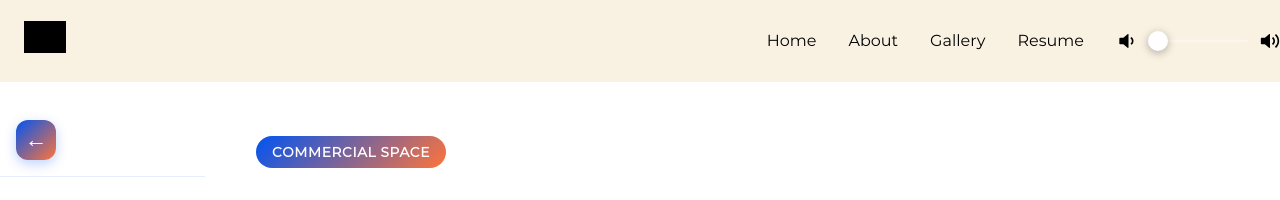
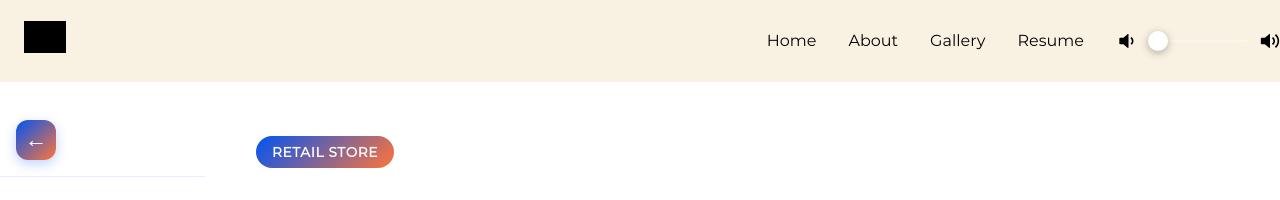
Before and after one commit to wy1203/lucille_portfolio, a React (Create React App) app: page /work/1 in a window 1280 px wide. Shown: the top 200 px of the page. Built offline with nearby package versions, Linux system fonts and the light colour scheme; grey boxes are pictures that could not be loaded.

Commit message:
update categories and orders

```diff
--- a/src/data/works/bikewalk.ts
+++ b/src/data/works/bikewalk.ts
@@ -3,7 +3,7 @@ import { WorkDetail } from "../types";
 export const bikewalkWork: WorkDetail = {
   id: 5,
   title: "BikeWalk",
-  category: "Commercial Space",
+  category: "Retail Store",
   description:
     "Community centered redesign for Bike Walk Tompkins to enhance community engagement, spatial efficiency, and brand identity",
   thumbnail: "/work_details/bikewalk/hero.png",
--- a/src/data/works/boat_exhibit.ts
+++ b/src/data/works/boat_exhibit.ts
@@ -3,7 +3,7 @@ import { WorkDetail } from "../types";
 export const boatExhibitWork: WorkDetail = {
   id: 7,
   title: "Boat Exhibit",
-  category: "Commercial Space",
+  category: "Retail Store",
   description: "Immersive maritime exhibition experience",
   thumbnail: "/work_details/boat_exhibit/hero.png",
   heroImage: "/work_details/boat_exhibit/hero.png",
--- a/src/data/works/cornell_class.ts
+++ b/src/data/works/cornell_class.ts
@@ -3,7 +3,7 @@ import { WorkDetail } from "../types";
 export const cornellClassWork: WorkDetail = {
   id: 4,
   title: "Cornell Class",
-  category: "Education Design",
+  category: "Education",
   description:
     "Innovative classrooms fostering collaborative and engaging learning environments",
   thumbnail: "/work_details/cornell_class/hero.png",
--- a/src/data/works/haworth.ts
+++ b/src/data/works/haworth.ts
@@ -2,8 +2,8 @@ import { WorkDetail } from "../types";
 
 export const haworthWork: WorkDetail = {
   id: 10,
-  title: "Workplace for Groupwork",
-  category: "Commercial Space, Internship",
+  title: "Workplace for Groupwork @ Haworth",
+  category: "Internship, Workplace",
   description:
     "Workplace design for group collaboration in an enclosed space to enhance focus, privacy, acoustic control and high movement",
   thumbnail: "/work_details/haworth/hero.png",
--- a/src/data/works/icey.ts
+++ b/src/data/works/icey.ts
@@ -3,7 +3,7 @@ import { WorkDetail } from "../types";
 export const iceyWork: WorkDetail = {
   id: 2,
   title: "ICEY!",
-  category: "Interactive Device",
+  category: "Device",
   description:
     "Interactive device simulating melting Arctic ice through 3D printing, LEDs, and Arduino technology to foster reflection on climate change",
   thumbnail: "/work_details/icey/thumbnail.jpg",
--- a/src/data/works/miami.ts
+++ b/src/data/works/miami.ts
@@ -2,8 +2,8 @@ import { WorkDetail } from "../types";
 
 export const miamiWork: WorkDetail = {
   id: 9,
-  title: "Miami-Dade Workplace Design",
-  category: "Commercial Space, Internship",
+  title: "Miami-Dade Workplace Design @ HDR",
+  category: "Internship, Workplace",
   description:
     "Workplace design for Miami-Dade Water to enhance brand identity, spatial efficiency, and function",
   thumbnail: "/work_details/miami_dade/1.png",
--- a/src/data/works/scoby.ts
+++ b/src/data/works/scoby.ts
@@ -3,7 +3,7 @@ import { WorkDetail } from "../types";
 export const scobyWork: WorkDetail = {
   id: 1,
   title: "The SCOBY Spot",
-  category: "Commercial Space",
+  category: "Retail Store",
   description: "Kombucha tea store promoting wellness and community",
   thumbnail: "/work_details/scoby/overview1.png",
   thumbnailImagePos: "50% 90%",
--- a/src/data/worksData.ts
+++ b/src/data/worksData.ts
@@ -19,9 +19,9 @@ export const worksData: WorkDetail[] = [
   scobyWork,
   iceyWork,
   hyphaeNestWork,
+  nimbusWork,
+  bikewalkWork,
   cornellClassWork,
-  bikewalkWork,
-  nimbusWork,
   miamiWork,
   haworthWork,
 ];
```
